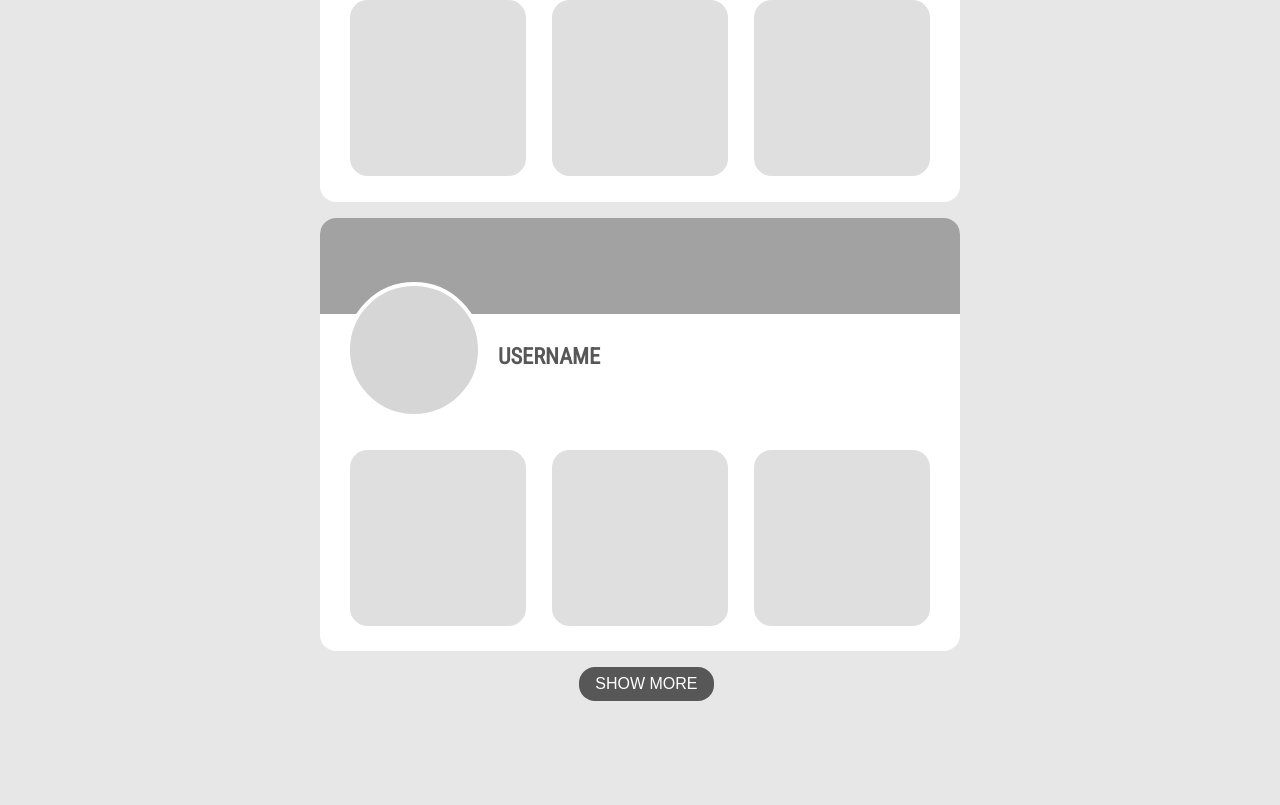
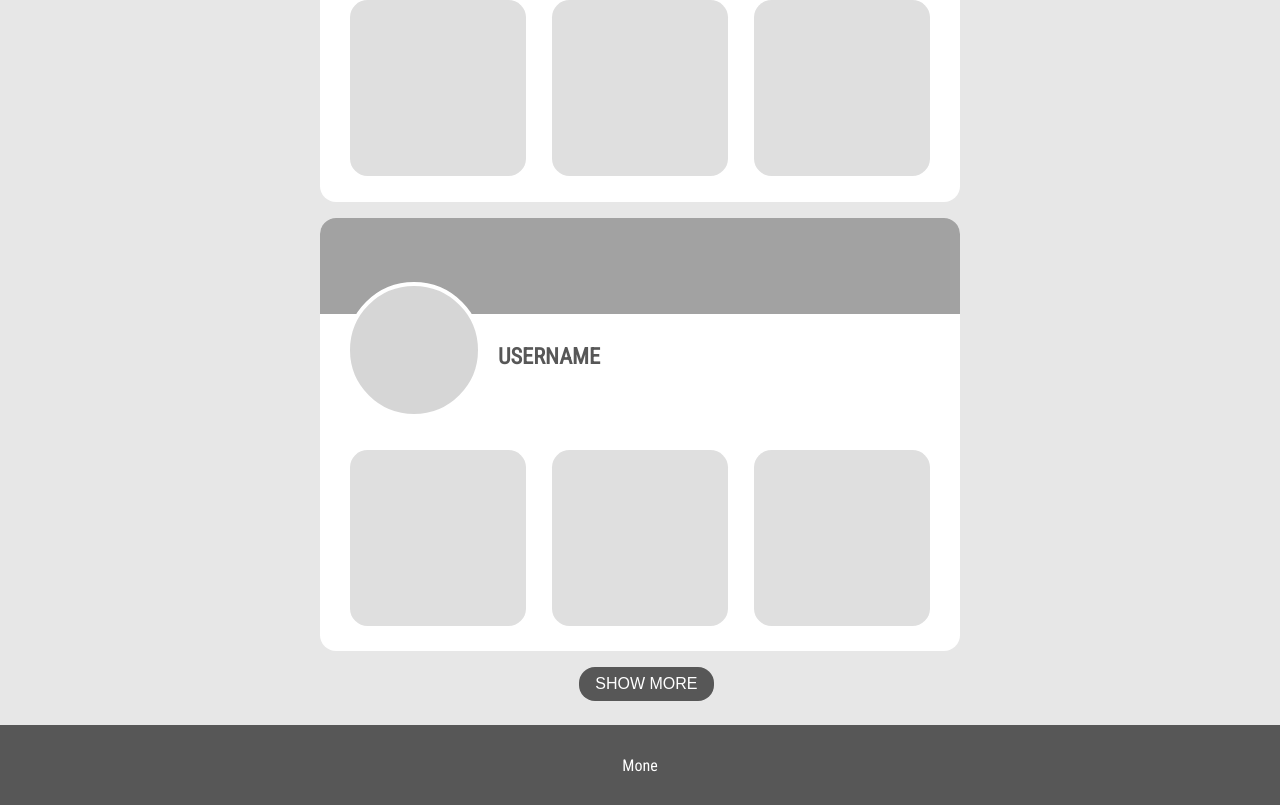
Before and after one commit to xMoneMone/Artvessel, a React (Vite) app in the folder artvessel/frontend/artvessel/: page / in a window 1280 px wide. Shown: the part 3585-4390 px from the top of the page. Before the commit the page ends 4310 px from the top, so only its background shows below. Built offline with nearby package versions, Linux system fonts and the light colour scheme.

Commit message:
added footer

```diff
--- a/artvessel/frontend/artvessel/src/App.jsx
+++ b/artvessel/frontend/artvessel/src/App.jsx
@@ -1,11 +1,13 @@
 import ProfileCards from "./ProfileCards";
 import Navbar from "./Navbar";
+import Footer from "./Footer";
 
 function App() {
   return (
   <>
     <Navbar/>
     <ProfileCards/>
+    <Footer/>
   </>
   )
 }
--- /dev/null
+++ b/artvessel/frontend/artvessel/src/Footer.tsx
@@ -0,0 +1,13 @@
+import React from "react"
+import './css/footer.css'
+
+
+function Footer(){
+    return <>
+        <div className="footer">
+            <a href="">Mone</a>
+        </div>
+    </>
+}
+
+export default Footer
--- /dev/null
+++ b/artvessel/frontend/artvessel/src/css/footer.css
@@ -0,0 +1,14 @@
+@import "general.css";
+
+.footer {
+  width: 100%;
+  height: var(--footer-height);
+  background-color: var(--footer-color);
+  display: flex;
+  justify-content: center;
+  align-items: center;
+}
+
+.footer * {
+  color: var(--footer-text-color);
+}
--- a/artvessel/frontend/artvessel/src/css/general.css
+++ b/artvessel/frontend/artvessel/src/css/general.css
@@ -28,6 +28,11 @@
   --dark-button-color: var(--navbar-color);
   --dark-button-text-color: var(--accent-color);
   --dark-button-hover-color: rgba(49, 49, 49, 0.69);
+
+  /* FOOTER */
+  --footer-height: 10vh;
+  --footer-color: var(--navbar-color);
+  --footer-text-color: var(--accent-color);
 }
 
 html {
```
